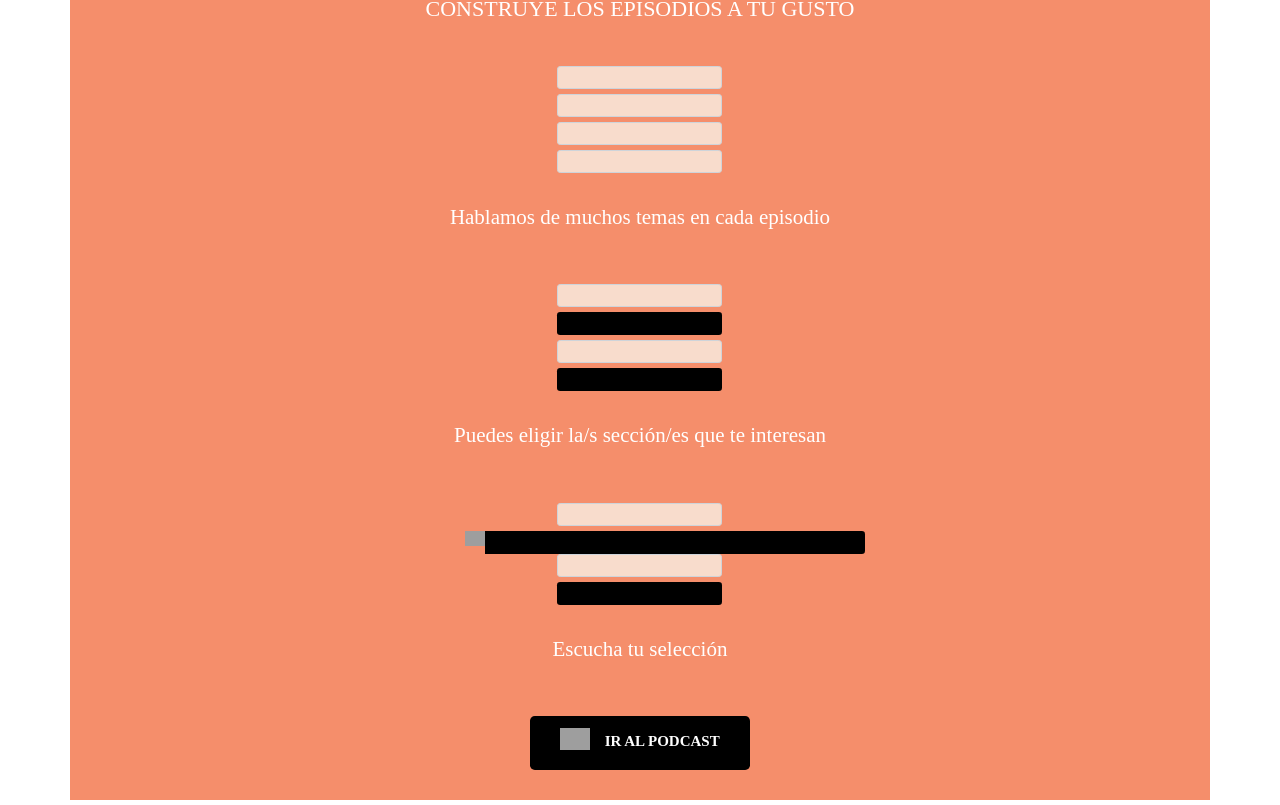
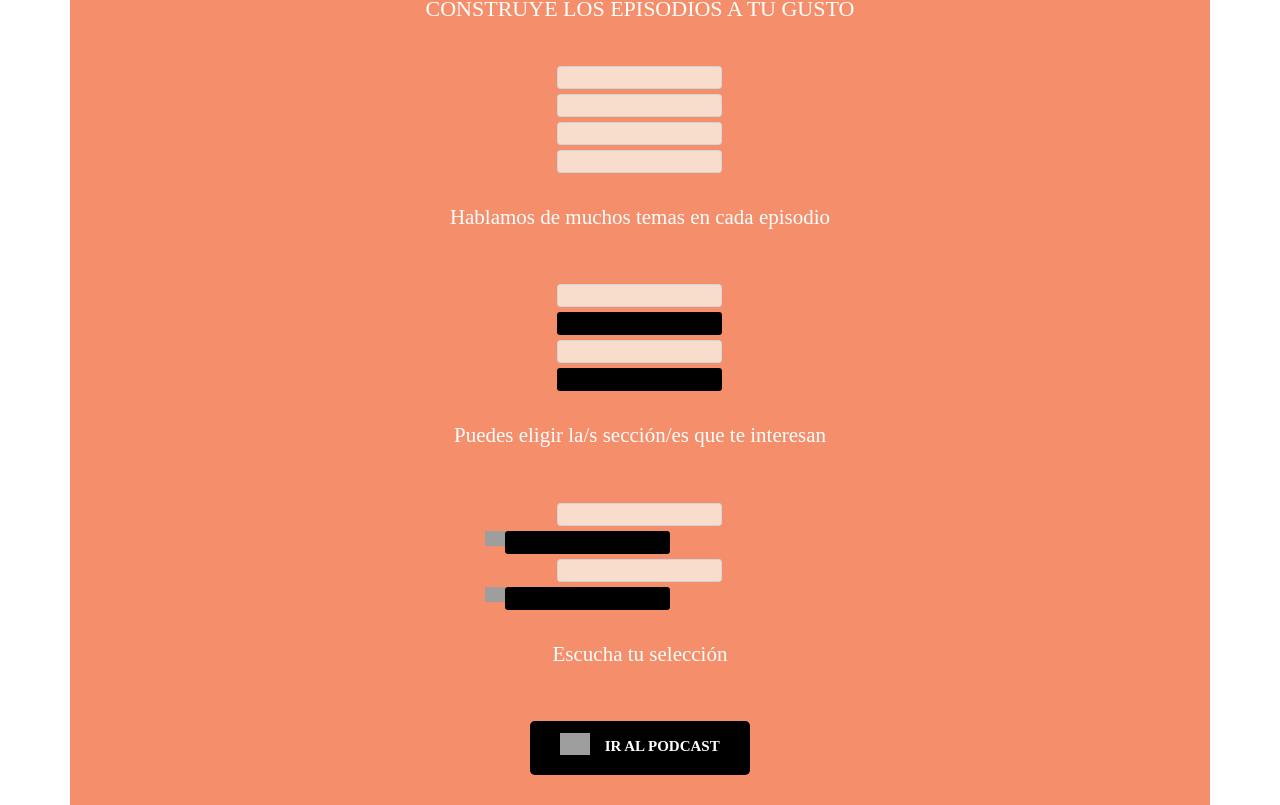
Before and after one commit to Jethet/openwebdev-podcast, a React (Create React App) app in the folder frontend/: page / in a window 1280 px wide. Shown: the part 1675-2480 px from the top of the page. Built offline with nearby package versions, Linux system fonts and the light colour scheme; grey boxes are pictures that could not be loaded.

Commit message:
Second speaker, styling of form

```diff
--- a/frontend/src/components/ComoFunctiona.js
+++ b/frontend/src/components/ComoFunctiona.js
@@ -95,29 +95,30 @@ const ComoFunctiona = () => {
               className="third-form-fields"
               style={{ background: "#F8DCCC", height: "23px", width: "165px" }}
             ></FormControl>
-
-            <InputGroup>
+<InputGroup>
+              <InputGroup.Prepend>
                 <Image
                   src="/images/speaker.png"
                   className="soundbars"
                   style={{
                     height: "15px",
-                    marginLeft: "50px"
+                    marginLeft: "70px",
                   }}
-                />
-              <FormControl
-                size="sm"
-                type="text"
-                className="third-form-fields"
-                style={{
-                  background: "#000000",
-                  border: "#000000",
-                  height: "23px",
-                  width: "165px",
-                }}
-              >
-              </FormControl>
-              </InputGroup>
+                />{" "}
+                <FormControl
+                  size="sm"
+                  type="text"
+                  className="third-form-fields"
+                  style={{
+                    background: "#000000",
+                    border: "#000000",
+                    height: "23px",
+                    width: "165px",
+                  }}
+                ></FormControl>
+              </InputGroup.Prepend>
+            </InputGroup>
+
 
             <FormControl
               size="sm"
@@ -125,17 +126,29 @@ const ComoFunctiona = () => {
               className="third-form-fields"
               style={{ background: "#F8DCCC", height: "23px", width: "165px" }}
             ></FormControl>
-            <FormControl
-              size="sm"
-              type="text"
-              className="third-form-fields"
-              style={{
-                background: "#000000",
-                border: "#000000",
-                height: "23px",
-                width: "165px",
-              }}
-            ></FormControl>
+            <InputGroup>
+              <InputGroup.Prepend>
+                <Image
+                  src="/images/speaker.png"
+                  className="soundbars"
+                  style={{
+                    height: "15px",
+                    marginLeft: "70px",
+                  }}
+                />{" "}
+                <FormControl
+                  size="sm"
+                  type="text"
+                  className="third-form-fields"
+                  style={{
+                    background: "#000000",
+                    border: "#000000",
+                    height: "23px",
+                    width: "165px",
+                  }}
+                ></FormControl>
+              </InputGroup.Prepend>
+            </InputGroup>
           </FormGroup>
           <div className="last-text-box">
             <p className="form-text">Escucha tu selección</p>
```
Also changed, not shown: 1 other file (tests, documents, lock files or other folders).
